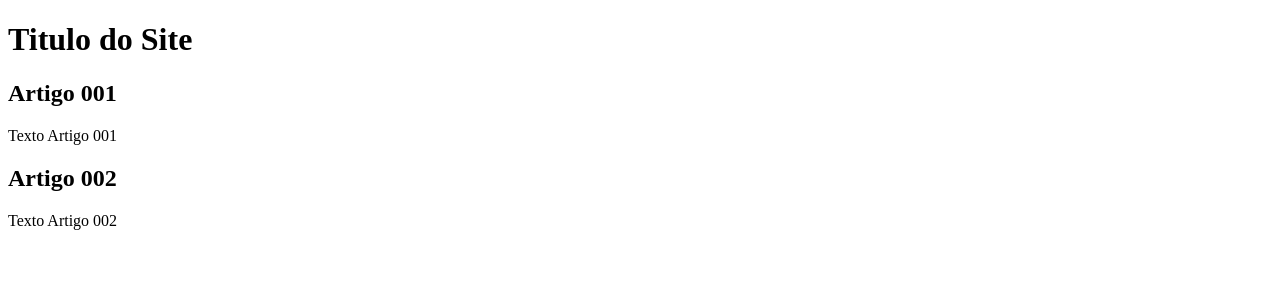
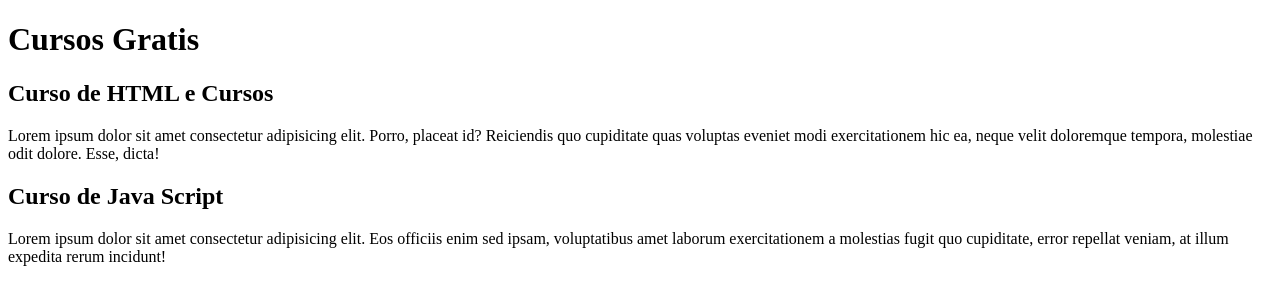
Before and after one commit to emersonncarlos/projeto-site, a plain HTML site: page index.html in a window 1280 px wide. Drawn offline with Linux system fonts and the light colour scheme.

Commit message:
comecei a escrever conteudo

```diff
--- a/index.html
+++ b/index.html
@@ -9,15 +9,15 @@
 <body>
     <main>
         <header>
-            <h1>Titulo do Site</h1>
+            <h1>Cursos Gratis</h1>
         </header>
         <article>
-            <h2>Artigo 001</h2>
-            <p>Texto Artigo 001</p>
+            <h2>Curso de HTML e Cursos</h2>
+            <p>Lorem ipsum dolor sit amet consectetur adipisicing elit. Porro, placeat id? Reiciendis quo cupiditate quas voluptas eveniet modi exercitationem hic ea, neque velit doloremque tempora, molestiae odit dolore. Esse, dicta!</p>
         </article>
         <article>
-            <h2>Artigo 002</h2>
-            <p>Texto Artigo 002</p>
+            <h2>Curso de Java Script</h2>
+            <p>Lorem ipsum dolor sit amet consectetur adipisicing elit. Eos officiis enim sed ipsam, voluptatibus amet laborum exercitationem a molestias fugit quo cupiditate, error repellat veniam, at illum expedita rerum incidunt!</p>
         </article>
     </main>
 </body>
```
